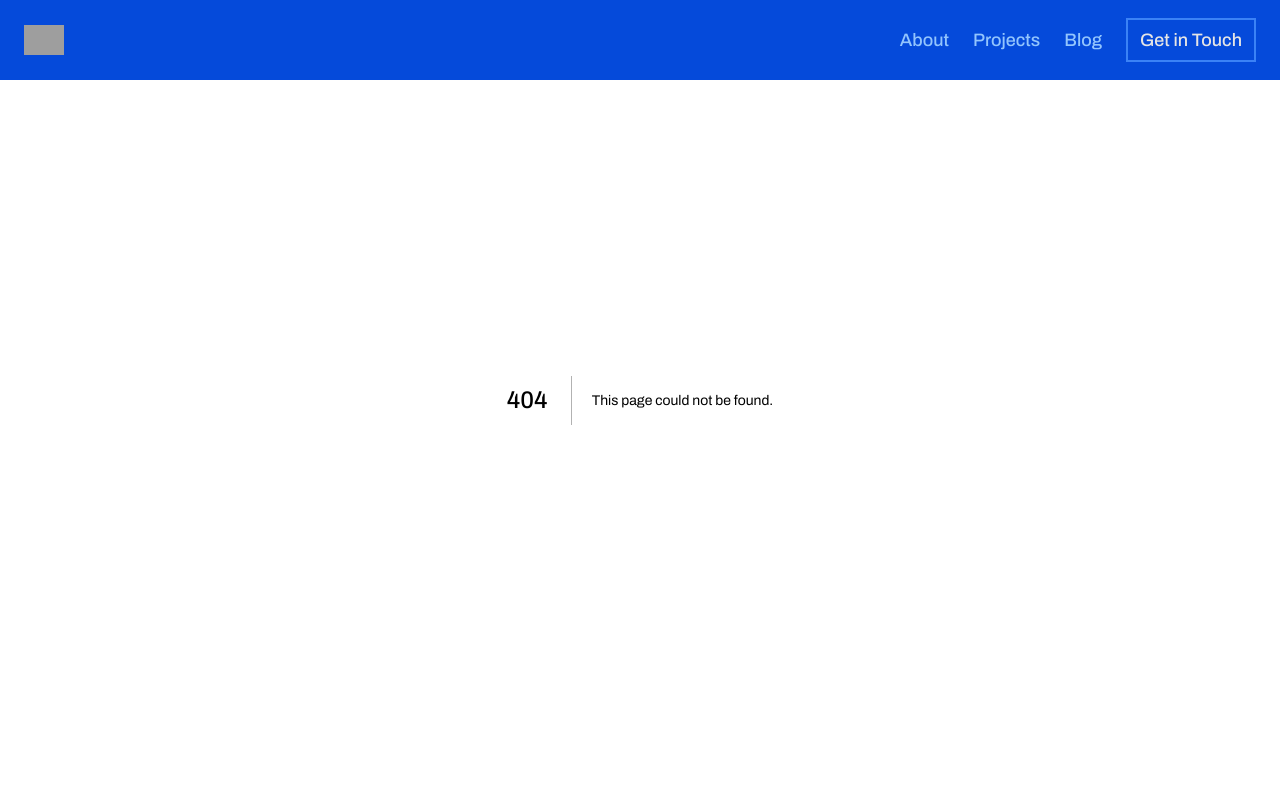
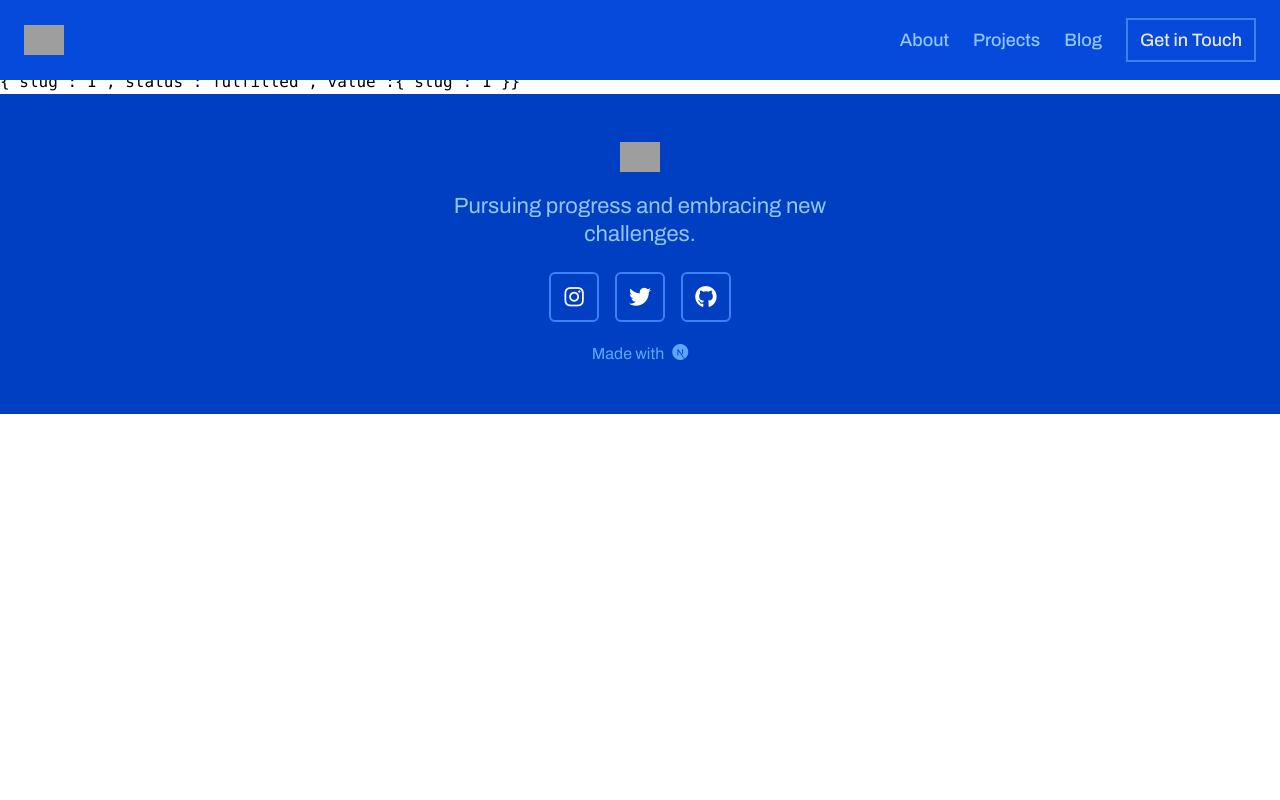
Before and after one commit to Lindrit-Sulaj/Lindrit-Sulaj, a Next.js app: page /category/1 in a window 1280 px wide. Before the commit this address had no page. Shown: the top 800 px of the page. Built offline with nearby package versions, Linux system fonts and the light colour scheme; grey boxes are pictures that could not be loaded.

Commit message:
My Blog Input Changed

```diff
--- /dev/null
+++ b/app/category/[slug]/page.js
@@ -0,0 +1,7 @@
+export default function CategoryPage({params}) {
+  return (
+    <div className="mt-[70px]">
+      <pre>{JSON.stringify(params)}</pre>
+    </div>
+  )
+}
--- a/sanity/config.js
+++ b/sanity/config.js
@@ -3,7 +3,8 @@ import { createClient } from "next-sanity"
 const config = {
   projectId: "8hx6i2js",
   dataset: "production",
-  apiVersion: '2021-10-21'
+  apiVersion: '2021-10-21',
+  useCdn: true
 }
 
 const client = createClient(config);
--- a/sections/Blog/Hero.jsx
+++ b/sections/Blog/Hero.jsx
@@ -5,7 +5,7 @@ export default function Hero() {
     <section className='mt-[70px] bg-byzantine-blue pt-10 pb-20 flex justify-center flex-col items-center px-6 md:px-20'>
       <h1 className='text-white text-[27px] text-center md:text-4xl leading-10 lg:text-5xl font-semibold lg:leading-[70px] underline underline-offset-4'>My Blog</h1>
       <p className='text-center text-lg md:text-xl text-text-blue mt-5 max-w-xl'>Expand your knowledge on SEO, web development, and more with my blog's diverse articles.</p>
-      <div className=' mt-6 w-[85%] max-w-xl mx-auto flex justify-center md:gap-4 gap-2'>
+      <div className='mt-6 w-full max-w-xl mx-4 inline-flex justify-center md:gap-4 gap-2'>
         <input type="text" placeholder='Search for articles:' className='bg-transparent py-2 border-solid border-[2px] border-blue-400 px-4 md:px-6 grow placeholder:text-text-blue outline-none text-white text-lg focus:bg-white focus:text-black focus:placeholder:text-neutral-400' />
         <button className='bg-gold hover:bg-gold-hover px-4 md:px-6 text-lg text-white'>
           Search
```
